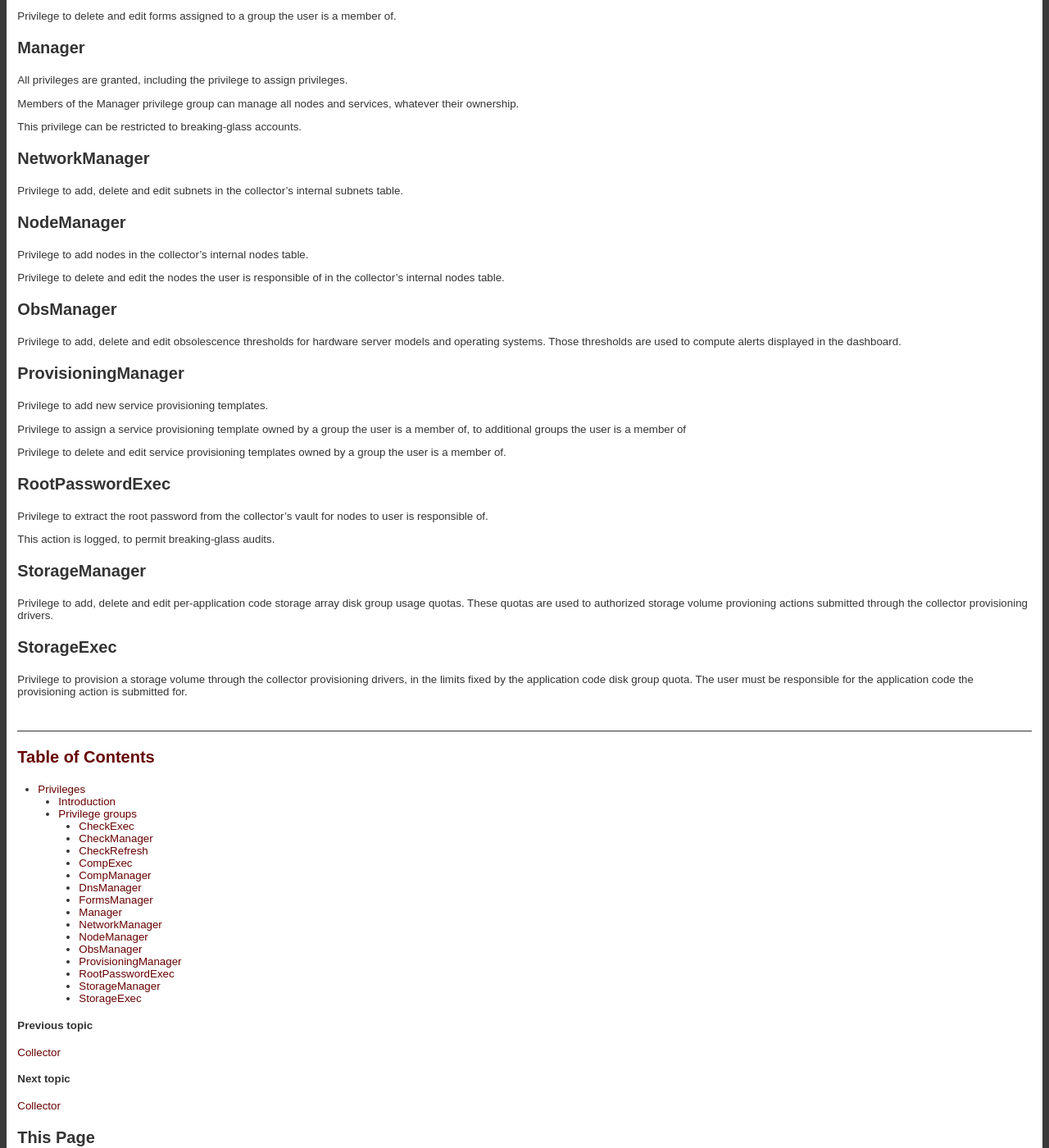
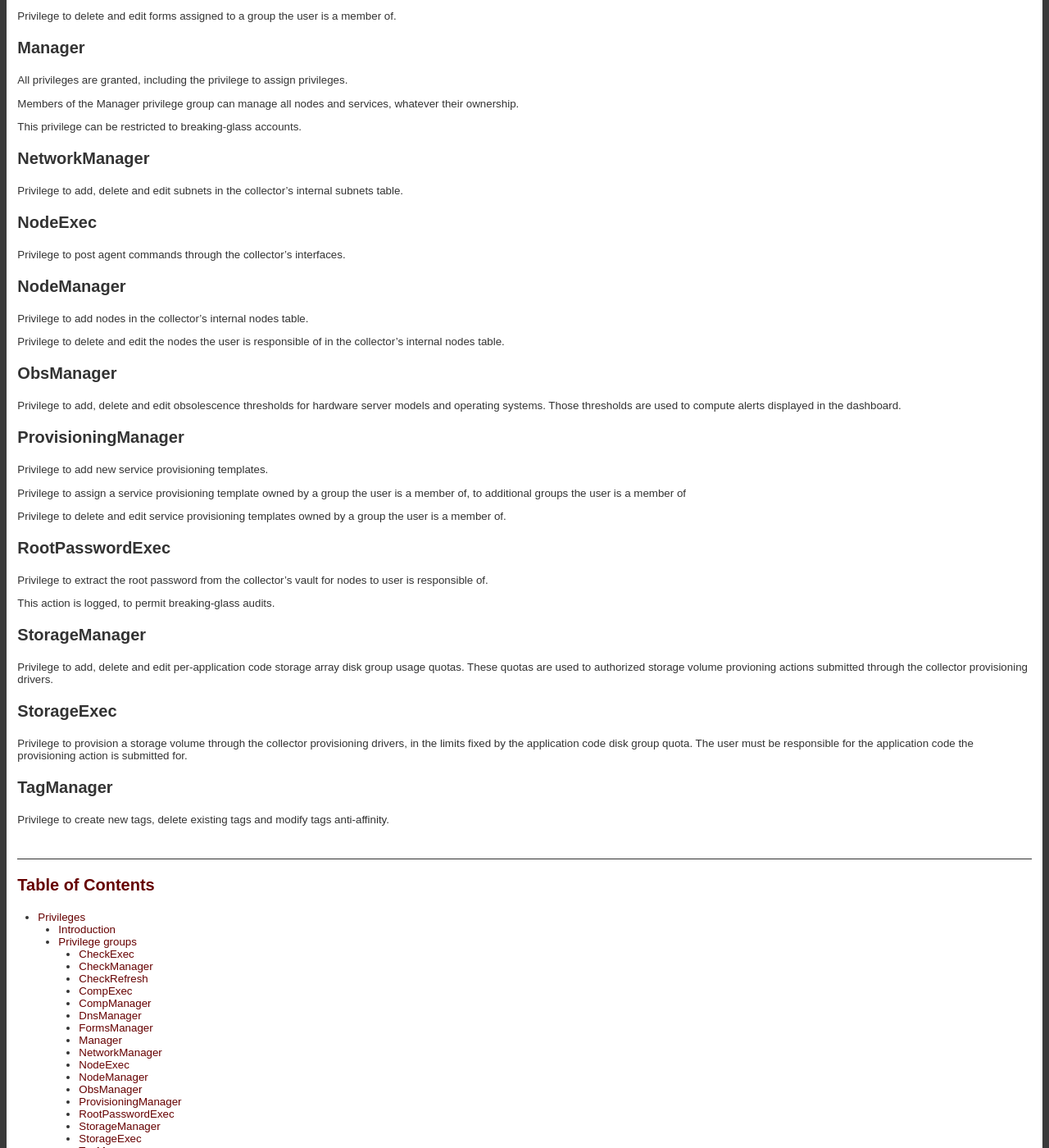
Before and after one commit to opensvc/docs.opensvc.com, a Sphinx documentation site: the page built from source/collector.privileges.rst, in a window 1280 px wide and 1400 px high, scrolled down 1083 px. Shown: the whole window at 82% size. Built offline with Sphinx 7.4.7, drawn with Linux system fonts in a browser that asks for light colours; comment, search, counter and statistics services are not loaded.

Commit message:
Add missing privilege groups

```diff
--- a/source/collector.privileges.rst
+++ b/source/collector.privileges.rst
@@ -78,6 +78,11 @@ NetworkManager
 
 Privilege to add, delete and edit subnets in the collector's internal subnets table.
 
+NodeExec
+++++++++
+
+Privilege to post agent commands through the collector's interfaces.
+
 NodeManager
 +++++++++++
 
@@ -115,3 +120,8 @@ StorageExec
 +++++++++++
 
 Privilege to provision a storage volume through the collector provisioning drivers, in the limits fixed by the application code disk group quota. The user must be responsible for the application code the provisioning action is submitted for.
+
+TagManager
+++++++++++
+
+Privilege to create new tags, delete existing tags and modify tags anti-affinity.
```
